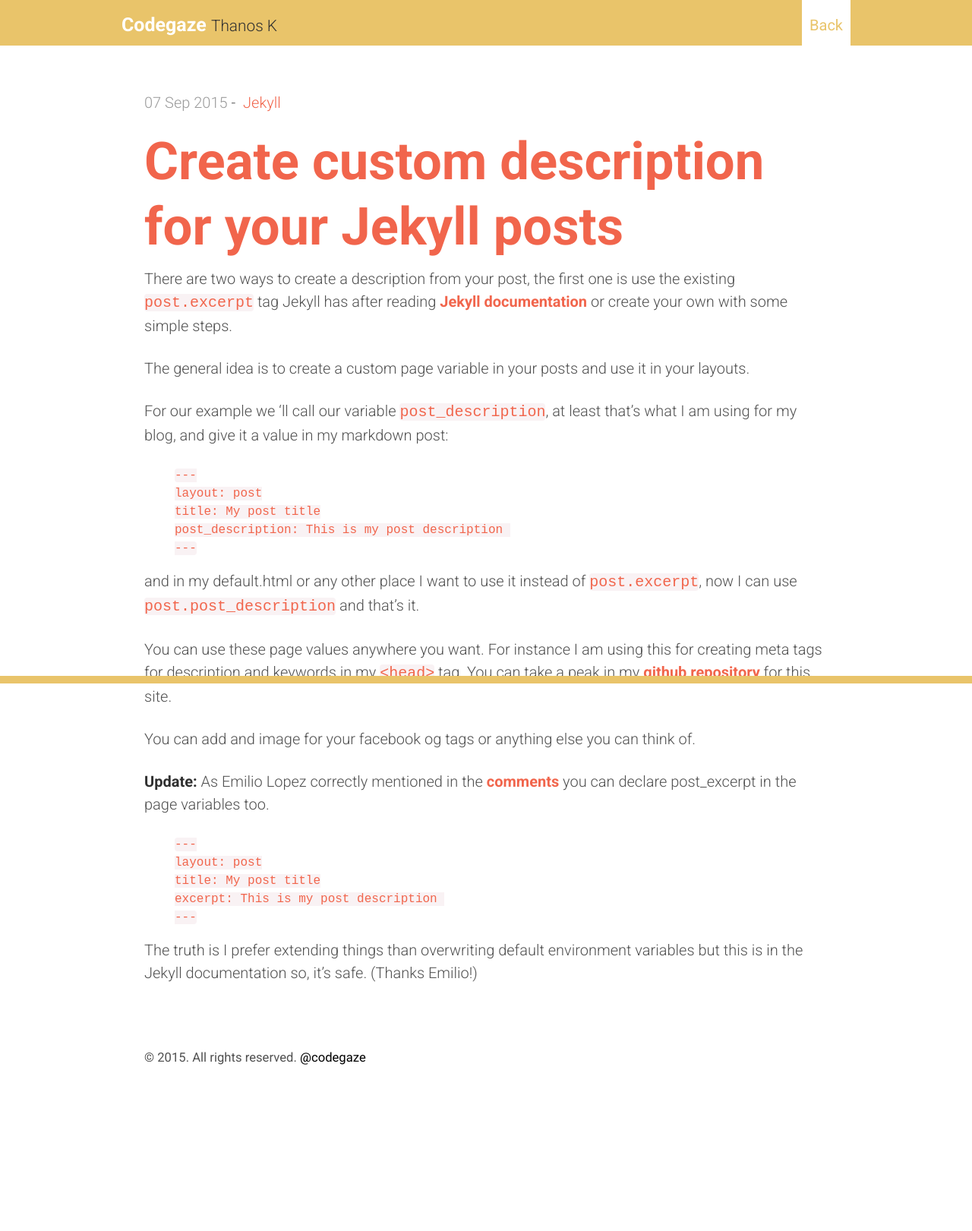
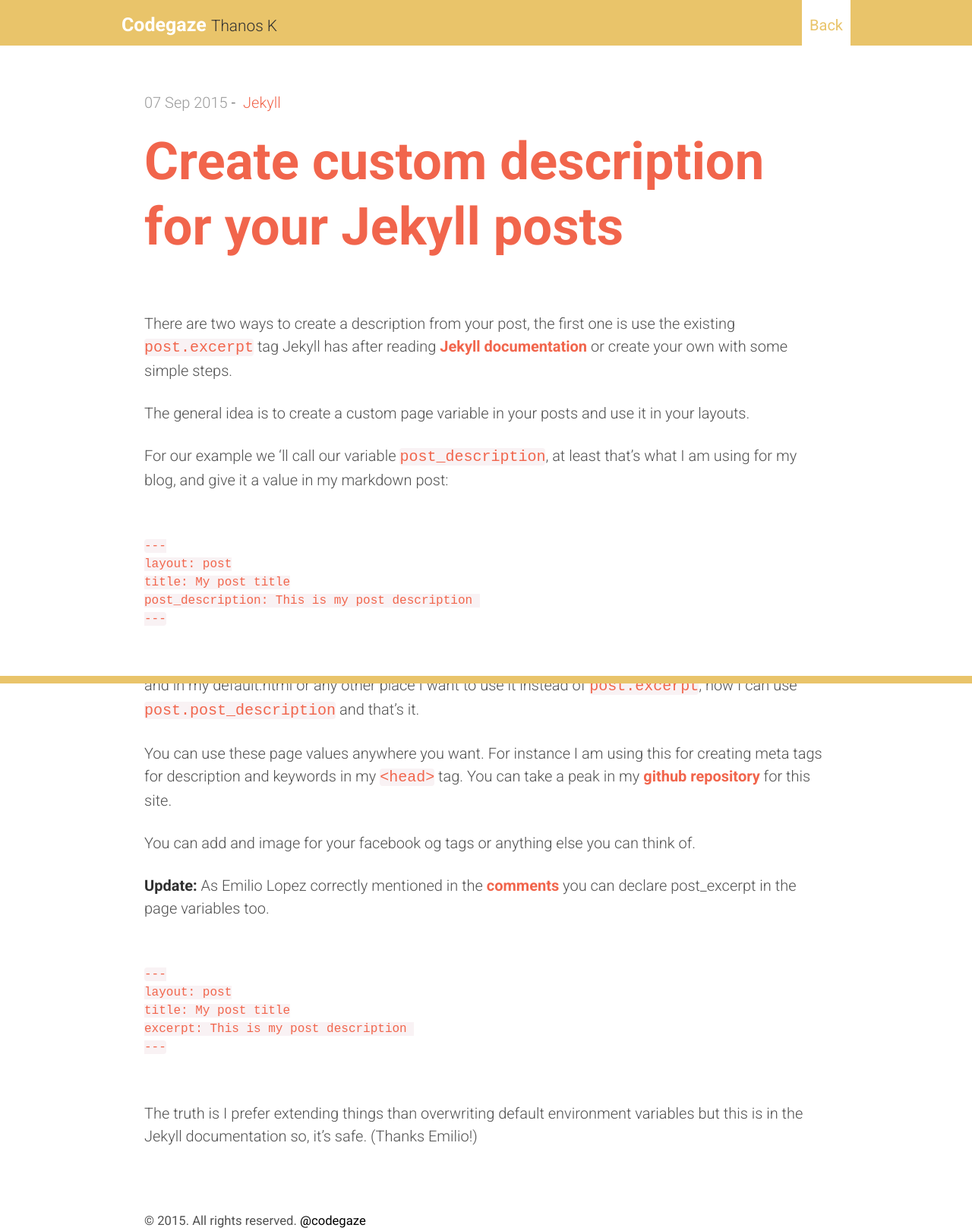
Before and after one commit to codegaze/codegaze.github.io, a Jekyll site: the page built from _posts/2015-09-07-jekyll-custom-description-for-your-posts.md, in a window 1280 px wide. Shown: the whole page at 76% size. Built offline with Jekyll 4.4.1, drawn with Linux system fonts in a browser that asks for light colours; nearby versions of some CDN libraries; comment, search, counter and statistics services are not loaded; a style sheet for code colours, icons or effects is not loaded; before the commit the page ends 1406 px from its top, so only the background shows below that.

Commit message:
CSS Changes - Added Playground

```diff
--- /dev/null
+++ b/_sass/_demos.scss
@@ -0,0 +1,32 @@
+.demo--buttons {
+  padding: 0;
+  margin: 0;
+  li {
+    width: 33%;
+    display: inline-block;
+    padding: 0 5px;
+  }
+
+  .button {
+    width: 100%;
+    height: 0;
+    padding-bottom: 100%;
+    border-radius: 50%;
+    overflow: hidden;
+    text-align: center;
+
+    &__link {
+      display: inline-block;
+      width: 100%;
+      padding-top: 50%;
+      padding-bottom: 50%;
+      text-align: center;
+      color: #fff;
+      text-decoration: none;
+      line-height: 2em;
+      font-size: 1.2em;
+      margin-top: -1em;
+      background: #E9C46A;
+    }
+  }
+}
--- a/_sass/_posts.scss
+++ b/_sass/_posts.scss
@@ -96,4 +96,35 @@
 }
 .highlight {
   font-size: 16px;
+  margin: 60px 0;
 }
+
+.happy-hour {
+  // background: #F1654C;
+  // color: #fff;
+  border-top: 5px solid #F1654C;
+  border-bottom: 5px solid #F1654C;
+  padding-top: 15px;
+  padding-bottom: 15px;
+  margin-bottom: 60px;
+  ul {
+    list-style: none;
+    position: relative;
+    overflow: hidden;
+    padding-left: 3.1em;
+    margin-bottom:0;
+    padding-left:0;
+
+  }
+}
+
+.happy-hour ul:before {
+  // left:-50%;
+    line-height: 1em;
+    font-family: "codegaze";
+    content: "a";
+    font-size: 3em;
+    padding-right: 10px;
+    float: left;
+    color: #F1654C;
+}
--- a/_sass/_type.scss
+++ b/_sass/_type.scss
@@ -12,7 +12,7 @@
 
 h1 {
   font-size: 2rem;
-
+  margin-bottom: 1em;
   @media (min-width: 30em) {
    font-size: 3.4375rem;
   }
--- a/styles.scss
+++ b/styles.scss
@@ -28,3 +28,4 @@
 @import "posts";
 @import "pagination";
 @import "message";
+@import "demos";
```
